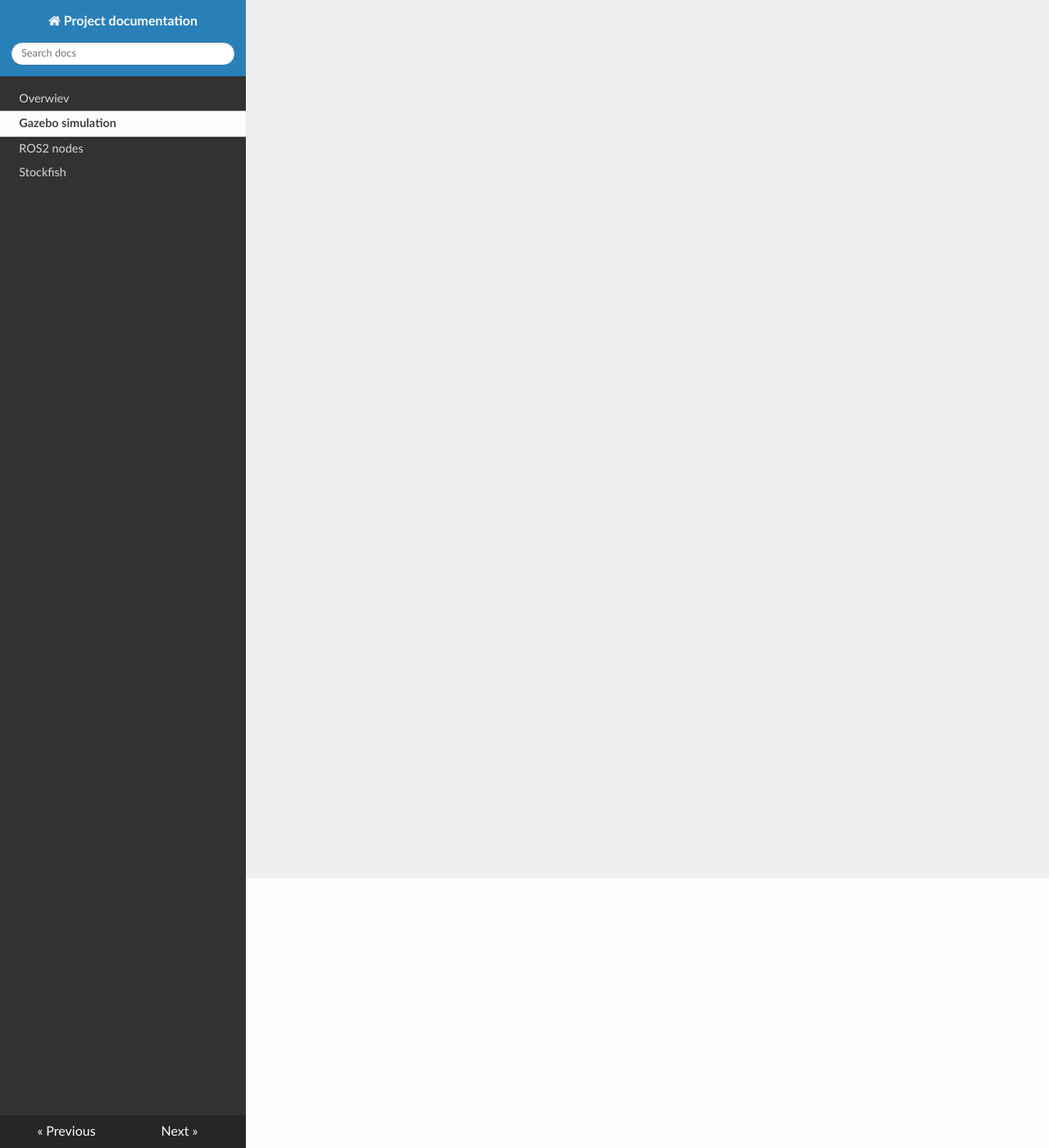
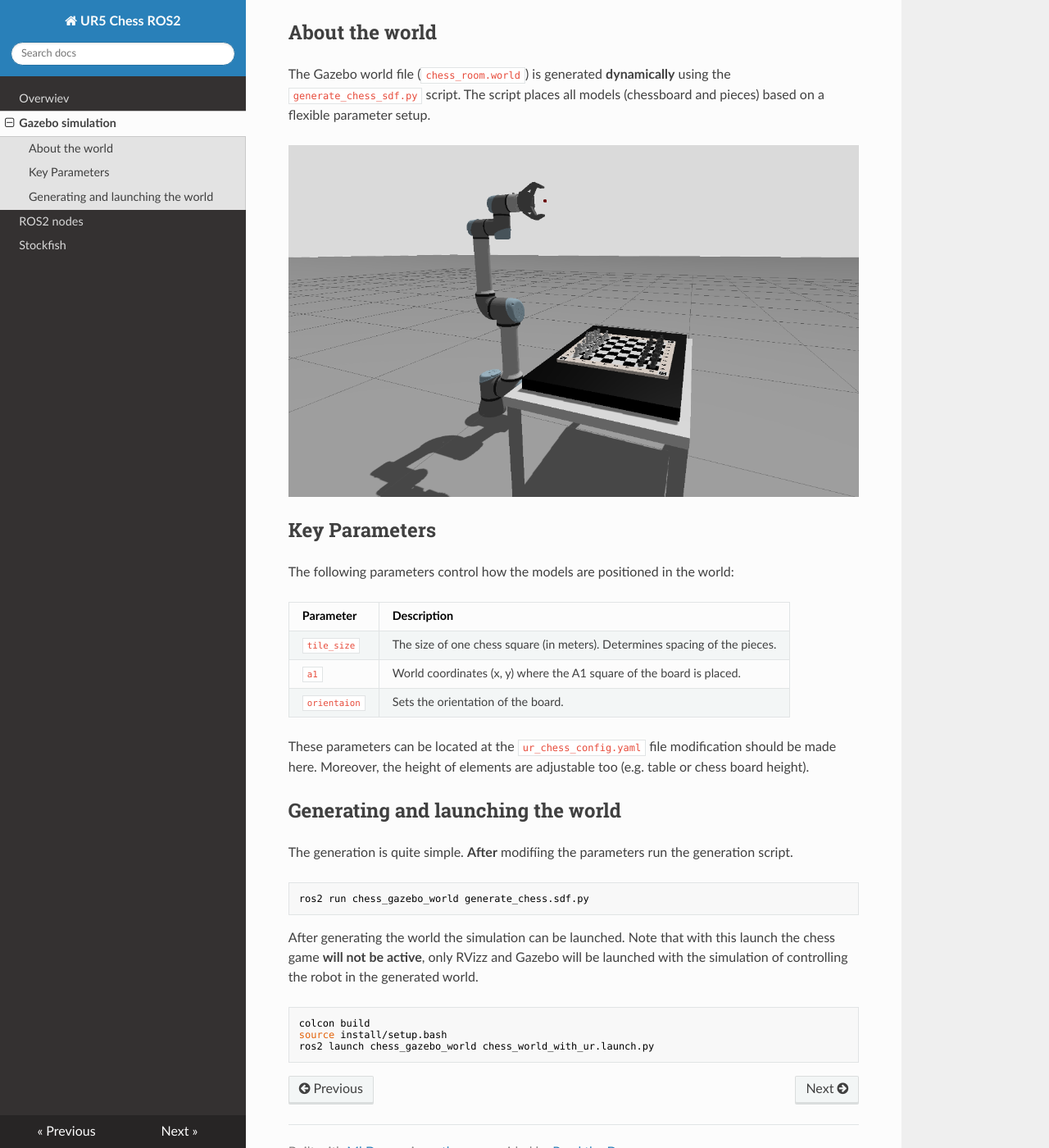
Before and after one commit to Mizo330/UR5_plays_chess_ROS2, an MkDocs documentation site: the page built from documentation/docs/gazebo_sim.md, in a window 1280 px wide and 1400 px high, scrolled down 329 px. Shown: the whole window at 82% size. Built offline with MkDocs 1.6.1, drawn with Linux system fonts in a browser that asks for light colours; nearby versions of some CDN libraries; some of the changed text lies outside the part shown.

Commit message:
update: documentation done for gazebo sim

````diff
--- a/documentation/docs/gazebo_sim.md
+++ b/documentation/docs/gazebo_sim.md
@@ -1 +1,42 @@
-adssa
+# Gazebo simulation
+
+This project sets up a custom Gazebo simulation environment containing a chess table, a chessboard base, the chessboard itself with all 32 chess pieces placed on the board. The simulation is integrated into a ROS 2 package and includes a Python script to automatically generate the .world file with the desired models and poses.
+
+At this point we would like to acknowledge [Arun](https://github.com/arunkru1998) for his cintribution with the chess models which are available in his [ROS1 chessrobo repository](https://github.com/arunkru1998/chessrobo#).
+
+## About the world
+
+The Gazebo world file (`chess_room.world`) is generated **dynamically** using the `generate_chess_sdf.py` script. The script places all models (chessboard and pieces) based on a flexible parameter setup.
+
+<p align="center">
+  <img src="/images/gazebo_world_chess.png" width="800" />
+</p>
+
+## Key Parameters
+
+The following parameters control how the models are positioned in the world:
+
+| **Parameter**         | **Description**                                                                 |
+|------------------|-----------------------------------------------------------------------------|
+| `tile_size`     | The size of one chess square (in meters). Determines spacing of the pieces. |
+| `a1` | World coordinates (x, y) where the A1 square of the board is placed.         |
+|`orientaion`| Sets the orientation of the board.
+
+These parameters can be located at the `ur_chess_config.yaml` file modification should be made here.
+Moreover, the height of elements are adjustable too (e.g. table or chess board height).
+
+## Generating and launching the world
+
+The generation is quite simple. **After** modifíing the parameters run the generation script.
+
+```bash
+ros2 run chess_gazebo_world generate_chess.sdf.py
+```
+
+After generating the world the simulation can be launched. Note that with this launch the chess game **will not be active**, only RVizz and Gazebo will be launched with the simulation of controlling the robot in the generated world.
+
+```bash
+colcon build
+source install/setup.bash
+ros2 launch chess_gazebo_world chess_world_with_ur.launch.py
+```
--- a/documentation/mkdocs.yml
+++ b/documentation/mkdocs.yml
@@ -1,4 +1,4 @@
-site_name: Project documentation
+site_name: UR5 Chess ROS2
 theme:
   name: readthedocs
 nav:
````
Also changed, not shown: documentation/docs/images/gazebo_world_chess.png (added).
